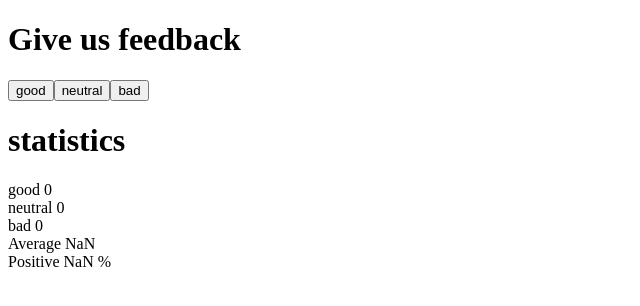
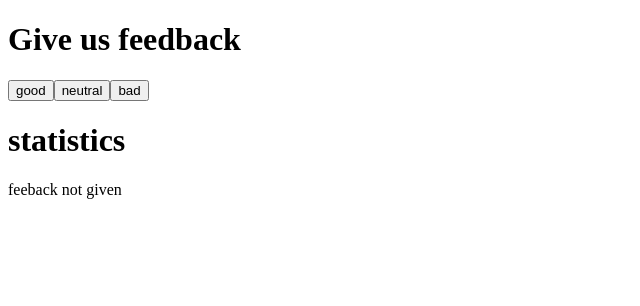
Before and after one commit to TanjaVar/full_stack_mooc_2021, a React (Create React App) app in the folder osa1/unicafe/: page / in a window 1280 px wide. Shown: the top 306 px of the page, without its empty margins (0-640 px from the left). Built offline with nearby package versions, Linux system fonts and the light colour scheme.

Commit message:
unicafe 1.8 Step 3 working

```diff
--- a/osa1/unicafe/src/App.js
+++ b/osa1/unicafe/src/App.js
@@ -29,9 +29,9 @@ const CalculatePositive = (props) => {
 // 1.8 unicafe step 3
 // includes all functions which return statistics of the feedback application
 const Statistics = (props) => {
+  if (props.pressed > 0) {
     return (
       <div>
-        <h1>statistics</h1>
           good {props.good} <br />
           neutral {props.neutral} <br />
           bad {props.bad} <br />
@@ -39,6 +39,14 @@ const Statistics = (props) => {
           <CalculatePositive pressed={props.pressed} good={props.good} />
       </div>
     )
+  } else {
+    return (
+      <div>
+        feeback not given
+      </div>
+    )
+  }
+
 
 }
 
@@ -54,7 +62,9 @@ const App = () => {
         <Button handleClick={ () => { setGood(good+1); setPressed(pressed+1);}} text='good'/>
         <Button handleClick={ () => { setNeutral(neutral+1); setPressed(pressed+1);}} text='neutral'/>
         <Button handleClick={ () => { setBad(bad+1); setPressed(pressed+1);}}text='bad'/>
+        <h1>statistics</h1>
         <Statistics pressed={pressed} good={good} bad={bad} neutral={neutral}/>
+
     </div>
   )
 }
```
Lines whose indentation alone changed are shown as unchanged.
